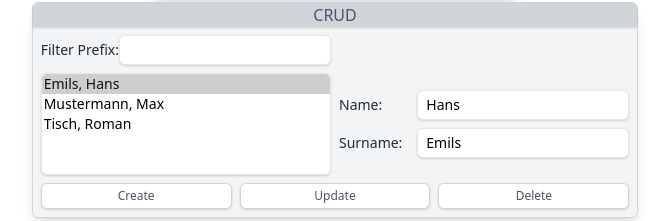
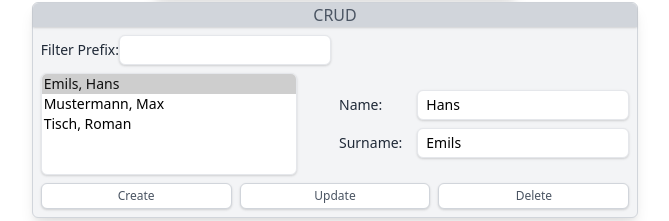
Before and after one commit to ferueda/7guis, a React (Create React App) app: page / in a window 1280 px wide. Shown: the part 579-800 px from the top of the page, without its empty margins (305-974 px from the left). Built offline with nearby package versions, Linux system fonts and the light colour scheme.

Commit message:
Update styles

```diff
--- a/src/guis/Crud.tsx
+++ b/src/guis/Crud.tsx
@@ -156,12 +156,12 @@ const Crud: React.FC = () => {
             <Input id="prefix" name="prefix" onChange={handleInputChange} value={prefixInput} />
           </div>
 
-          <div className="flex flex-col col-start-1 col-end-1 row-start-2 row-end-2">
+          <div className="flex flex-col col-start-1 col-end-1 row-start-2 row-end-2 max-w-16">
             <select
               onChange={selectRecord}
               size={5}
               value={selectedRecord}
-              className="rounded-md bg-white border border-gray-200 text-sm shadow overflow-x-scroll max-w-15"
+              className="rounded-md bg-white border border-gray-200 text-sm shadow overflow-x-scroll w-full"
             >
               {listToShow.map(({ id, surname, name }) => (
                 <option key={id} value={id}>
```
